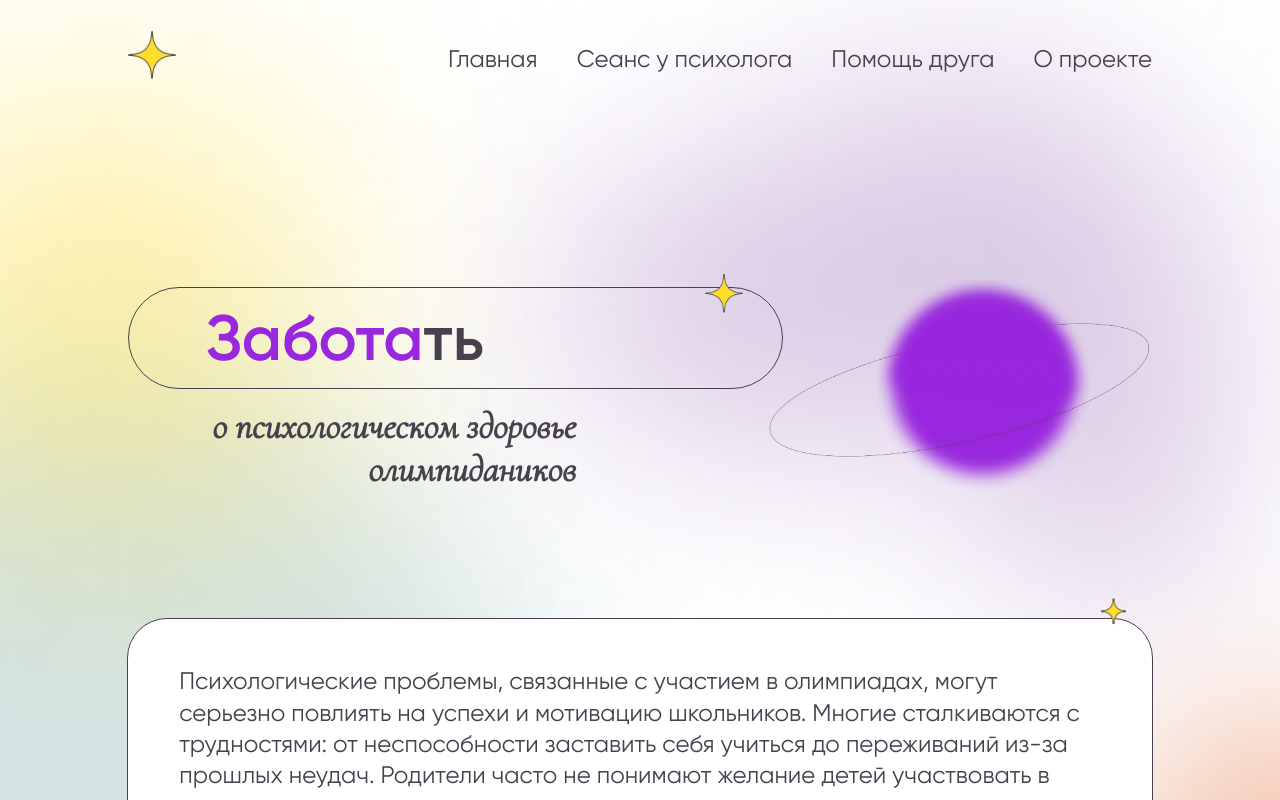
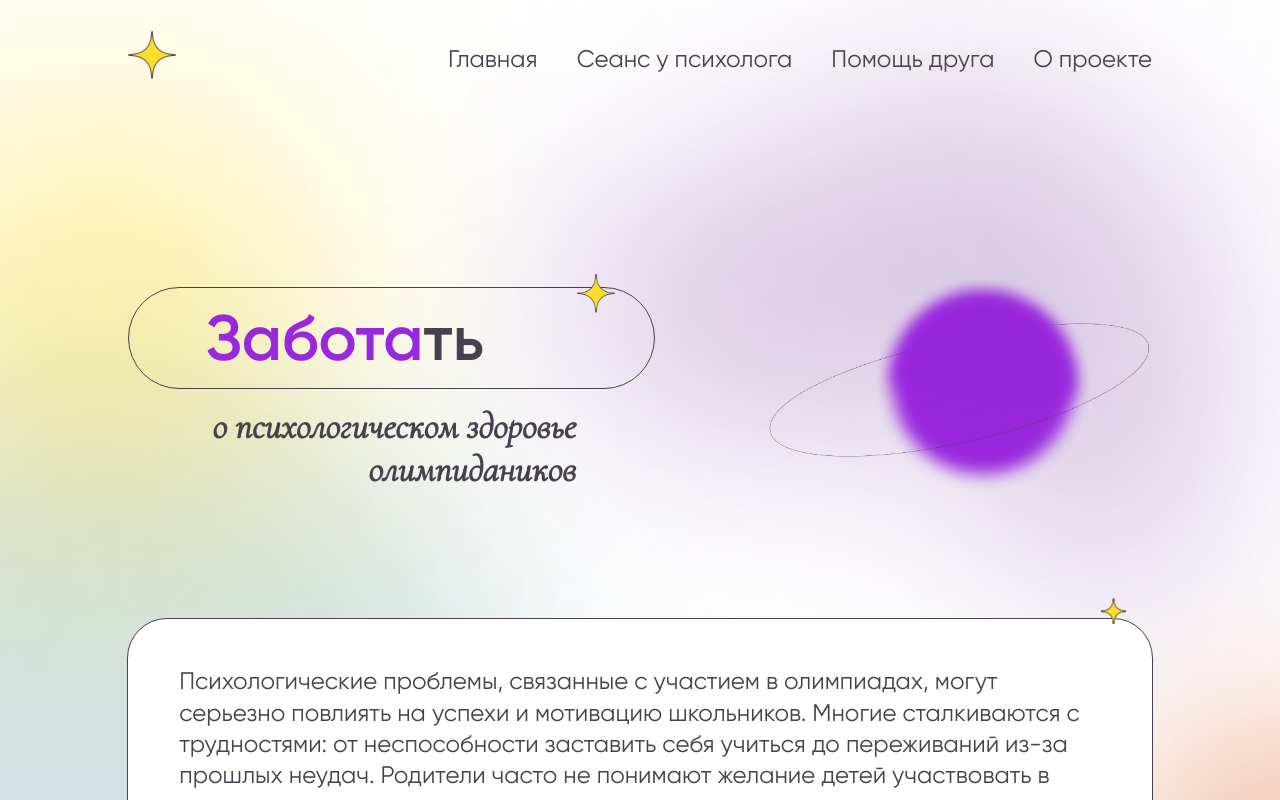
Before and after one commit to impanikaa/longread-app, a React (Create React App) app: page / in a window 1280 px wide. Shown: the top 800 px of the page. Built offline with nearby package versions, Linux system fonts and the light colour scheme.

Commit message:
правка адаптивности на главной и about

```diff
--- a/src/components/home/style.module.css
+++ b/src/components/home/style.module.css
@@ -46,7 +46,7 @@
     padding-bottom: 1.5vh;
     padding-left: 6vw;
     display: inline-block;
-    width: 45vw;
+    width: 35vw;
     position: relative;
   }
 
```
